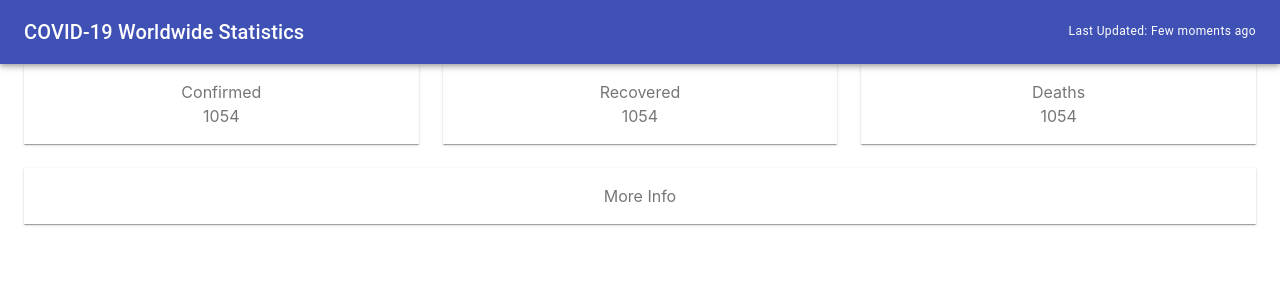
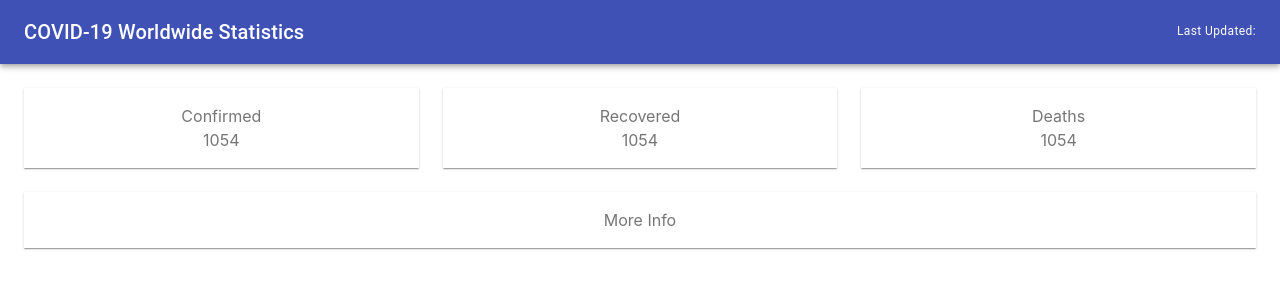
Before and after one commit to hagoraya/Covid-19-Tracker, a React (Create React App) app: page / in a window 1280 px wide. Shown: the top 300 px of the page. Built offline with nearby package versions, Linux system fonts and the light colour scheme; no server answers.

Commit message:
Implemented last updated

```diff
--- a/src/components/main.component.js
+++ b/src/components/main.component.js
@@ -13,6 +13,10 @@ const styles = theme => ({
         textAlign: 'center',
         color: theme.palette.text.secondary
     },
+
+    appbar: {
+        marginBottom: 0.5,
+    }
 });
 
 class Main extends Component {
@@ -20,6 +24,7 @@ class Main extends Component {
         super(props);
         this.state = {
             covidData: [],
+            lastUpdated: null,
             isLoaded: false,
         }
     }
@@ -29,9 +34,12 @@ class Main extends Component {
             .then(res => res.json())
             .then(json => {
                 console.log(json);
+                const currTime = new Date().toLocaleString();
+
                 this.setState({
                     isLoaded: true,
-                    covidData: json
+                    covidData: json,
+                    lastUpdated: currTime,
                 })
             });
     }
@@ -47,10 +55,12 @@ class Main extends Component {
                 </Typography>
 
                         <Typography align="right" variant="caption" >
-                            Last Updated: Few moments ago
-                </Typography>
+                            Last Updated: {this.state.lastUpdated}
+                        </Typography>
                     </Toolbar>
                 </AppBar>
+
+                <br></br>
 
                 <Container maxWidth="xl">
                     <Grid container spacing={3}>
```
